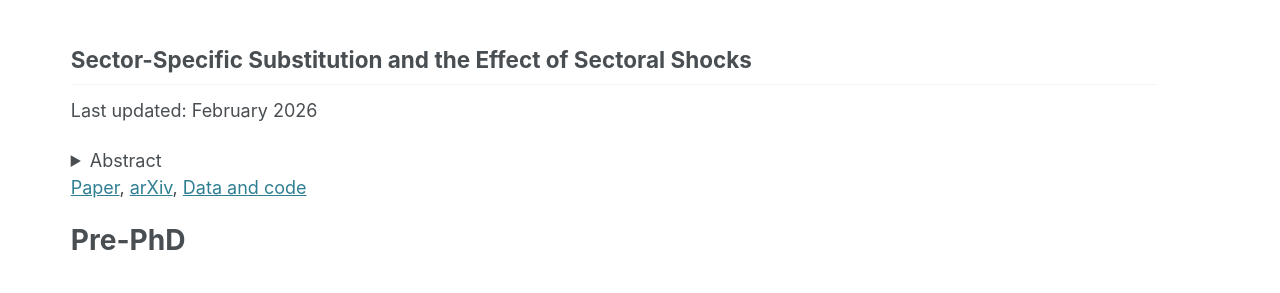
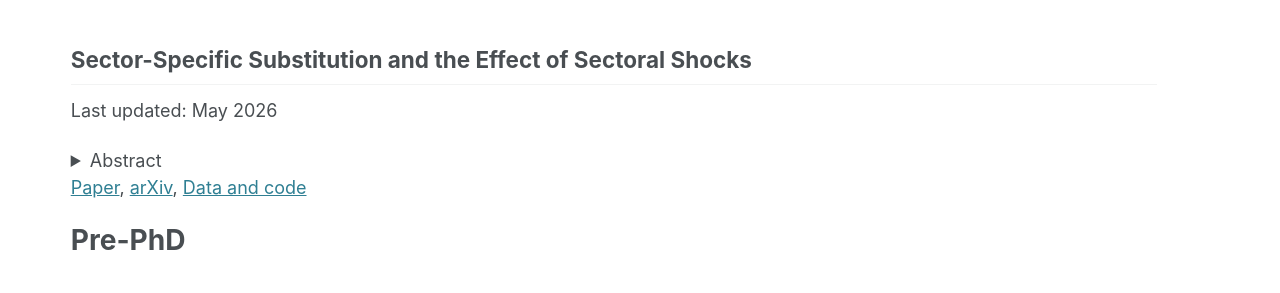
Before and after one commit to jacobgosselin/jacobgosselin.github.io, a Jekyll site: the page built from _pages/research.md, in a window 1280 px wide and 1265 px high. Shown: the part 403-696 px from the top of the window. Built offline with Jekyll 4.4.1, drawn with Linux system fonts in a browser that asks for light colours.

```diff
--- a/_pages/research.md
+++ b/_pages/research.md
@@ -26,7 +26,7 @@ We document the rise of negative earnings between 1980 and 2019: a secular incre
 
 ## Sector-Specific Substitution and the Effect of Sectoral Shocks
 
-Last updated: February 2026
+Last updated: May 2026
 
 <details>
 <summary>Abstract</summary>
@@ -35,7 +35,7 @@ How a shock to an individual sector propagates to the prices of other sectors an
 
 </details>
 
-[Paper](https://arxiv.org/pdf/2502.07896), [arXiv](https://arxiv.org/abs/2502.07896), [Data and code](https://github.com/jacobgosselin/HeterogeousSectoralProduction)
+[Paper](https://jacobgosselin.github.io/files/SectoralSubstitution.pdf), [arXiv](https://arxiv.org/abs/2502.07896), [Data and code](https://github.com/jacobgosselin/HeterogeousSectoralProduction)
 
 
 # Pre-PhD
```
Also changed, not shown: 2 other files.
